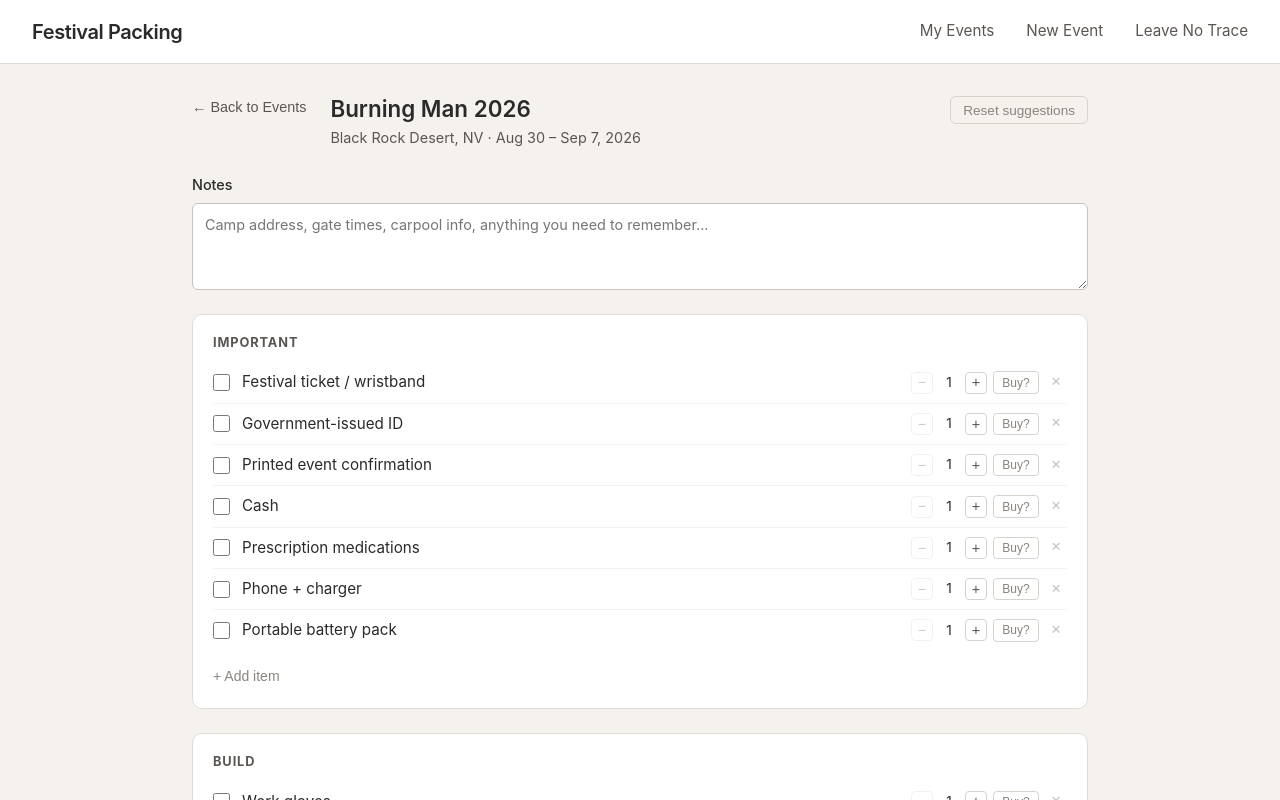
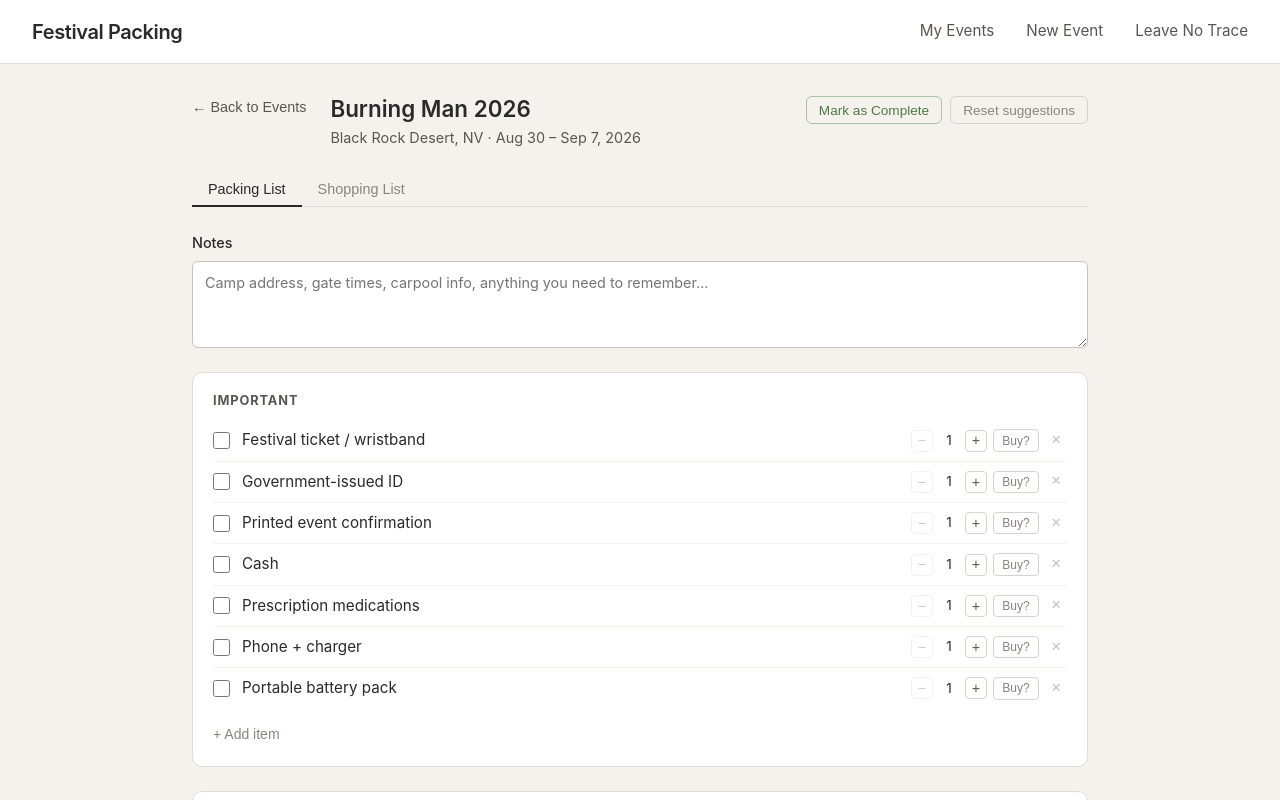
Before and after one commit to jellycat-code/festival-packing, a React (Vite) app: page / in a window 1280 px wide. Both pictures are taken after a click on the button "Packing List". Shown: the top 800 px of the page. Built offline with nearby package versions, Linux system fonts and the light colour scheme.

Commit message:
Phase 5: shopping list tab, mark as complete, post-event feedback

```diff
--- a/src/App.jsx
+++ b/src/App.jsx
@@ -63,6 +63,11 @@ function App() {
     setCurrentPage('home')
   }
 
+  function handleMarkComplete(eventId) {
+    setEvents(prev => prev.map(e => e.id === eventId ? { ...e, status: 'past' } : e))
+    setSelectedEvent(prev => ({ ...prev, status: 'past' }))
+  }
+
   function handleDeleteEvent(event) {
     setEvents(prev => prev.filter(e => e.id !== event.id))
     localStorage.removeItem(`fp_list_${event.id}`)
@@ -108,6 +113,7 @@ function App() {
           <PackingListPage
             event={selectedEvent}
             onBack={() => setCurrentPage('home')}
+            onMarkComplete={handleMarkComplete}
           />
         )}
       </main>
--- a/src/components/PackingListPage.css
+++ b/src/components/PackingListPage.css
@@ -326,3 +326,159 @@
   border-color: #2a2a2a;
   color: #2a2a2a;
 }
+
+/* Header actions group */
+.packing-list-header-actions {
+  display: flex;
+  gap: 0.5rem;
+  align-items: flex-start;
+  flex-wrap: wrap;
+}
+
+.btn-complete {
+  background: none;
+  border: 1px solid #a8c4a0;
+  border-radius: 6px;
+  color: #4a7a44;
+  font-size: 0.85rem;
+  padding: 0.35rem 0.75rem;
+  cursor: pointer;
+  white-space: nowrap;
+  transition: all 0.15s;
+}
+
+.btn-complete:hover {
+  background: #f0f7ee;
+}
+
+/* View tabs */
+.view-tabs {
+  display: flex;
+  gap: 0;
+  border-bottom: 1px solid #e0dbd4;
+}
+
+.view-tab {
+  background: none;
+  border: none;
+  border-bottom: 2px solid transparent;
+  padding: 0.5rem 1rem;
+  font-size: 0.9rem;
+  color: #8a847e;
+  cursor: pointer;
+  margin-bottom: -1px;
+  display: flex;
+  align-items: center;
+  gap: 0.4rem;
+  transition: all 0.15s;
+}
+
+.view-tab:hover {
+  color: #2a2a2a;
+}
+
+.view-tab--active {
+  color: #2a2a2a;
+  border-bottom-color: #2a2a2a;
+  font-weight: 500;
+}
+
+.tab-badge {
+  background: #2a2a2a;
+  color: #fff;
+  font-size: 0.7rem;
+  font-weight: 600;
+  border-radius: 10px;
+  padding: 0.1rem 0.45rem;
+  line-height: 1.4;
+}
+
+/* Shopping list qty label */
+.qty-label {
+  font-size: 0.82rem;
+  color: #8a847e;
+}
+
+/* Empty state box */
+.empty-state-box {
+  background: #ffffff;
+  border: 1px solid #e0dbd4;
+  border-radius: 10px;
+  padding: 2rem;
+  text-align: center;
+  color: #8a847e;
+  display: flex;
+  flex-direction: column;
+  gap: 0.4rem;
+  font-size: 0.95rem;
+}
+
+/* Feedback banner */
+.feedback-banner {
+  background: #f5f0e8;
+  border: 1px solid #d9c9b0;
+  border-radius: 8px;
+  padding: 0.85rem 1rem;
+  display: flex;
+  align-items: center;
+  justify-content: space-between;
+  gap: 1rem;
+  font-size: 0.9rem;
+  color: #5a4a35;
+}
+
+.btn-feedback-toggle {
+  background: none;
+  border: 1px solid #c4a882;
+  border-radius: 6px;
+  color: #7a5c30;
+  font-size: 0.85rem;
+  padding: 0.35rem 0.75rem;
+  cursor: pointer;
+  white-space: nowrap;
+  transition: all 0.15s;
+}
+
+.btn-feedback-toggle--active {
+  background: #7a5c30;
+  color: #fff;
+  border-color: #7a5c30;
+}
+
+/* Feedback buttons on items */
+.btn-feedback {
+  font-size: 0.75rem;
+  padding: 0.2rem 0.55rem;
+  border-radius: 4px;
+  border: 1px solid #d8d2cc;
+  background: transparent;
+  color: #8a847e;
+  cursor: pointer;
+  white-space: nowrap;
+  transition: all 0.15s;
+}
+
+.btn-feedback--didnt-need {
+  background: #fdf0f0;
+  border-color: #e0b4b4;
+  color: #9a3a3a;
+}
+
+.btn-feedback--need-more {
+  background: #f5efe6;
+  border-color: #c4a882;
+  color: #7a5c30;
+}
+
+/* Wish I'd Brought section */
+.category-section--wish {
+  border-color: #d9c9b0;
+  background: #fdfaf6;
+}
+
+.category-subtext {
+  font-size: 0.85rem;
+  color: #8a847e;
+  margin-bottom: 0.75rem;
+  margin-top: -0.4rem;
+}
--- a/src/components/PackingListPage.jsx
+++ b/src/components/PackingListPage.jsx
@@ -20,21 +20,28 @@ function formatDateRange(startStr, endStr) {
   return `${start.toLocaleDateString('en-US', opts)} – ${end.toLocaleDateString('en-US', { ...opts, year: 'numeric' })}`
 }
 
-function PackingListPage({ event, onBack }) {
+function PackingListPage({ event, onBack, onMarkComplete }) {
   const storageKey = `fp_list_${event.id}`
   const notesKey = `fp_notes_${event.id}`
+  const wishKey = `fp_wish_${event.id}`
 
   const [items, setItems] = useState(() => {
     const saved = localStorage.getItem(storageKey)
     return saved ? JSON.parse(saved) : generateSuggestions(event)
   })
-
-  const [notes, setNotes] = useState(() => {
-    return localStorage.getItem(notesKey) || ''
+  const [notes, setNotes] = useState(() => localStorage.getItem(notesKey) || '')
+  const [wishItems, setWishItems] = useState(() => {
+    const saved = localStorage.getItem(wishKey)
+    return saved ? JSON.parse(saved) : []
   })
 
+  const [view, setView] = useState('packing') // 'packing' | 'shopping'
+  const [feedbackMode, setFeedbackMode] = useState(false)
   const [addingTo, setAddingTo] = useState(null)
   const [newItemName, setNewItemName] = useState('')
+  const [newWishName, setNewWishName] = useState('')
+
+  const isPast = event.status === 'past'
 
   useEffect(() => {
     localStorage.setItem(storageKey, JSON.stringify(items))
@@ -44,6 +51,11 @@ function PackingListPage({ event, onBack }) {
     localStorage.setItem(notesKey, notes)
   }, [notes, notesKey])
 
+  useEffect(() => {
+    localStorage.setItem(wishKey, JSON.stringify(wishItems))
+  }, [wishItems, wishKey])
+
+  // --- Packing list actions ---
   function togglePacked(id) {
     setItems(prev => prev.map(item =>
       item.id === id ? { ...item, packed: !item.packed } : item
@@ -61,11 +73,6 @@ function PackingListPage({ event, onBack }) {
     setItems(prev => prev.map(item =>
       item.id === id ? { ...item, quantity: qty } : item
     ))
-  }
-
-  function resetSuggestions() {
-    if (!window.confirm('This will wipe your current list and start fresh with new suggestions. Any items you added or changes you made will be lost. Continue?')) return
-    setItems(generateSuggestions(event))
   }
 
   function removeItem(id) {
@@ -96,26 +103,135 @@ function PackingListPage({ event, onBack }) {
     setAddingTo(null)
   }
 
+  function resetSuggestions() {
+    if (!window.confirm('This will wipe your current list and start fresh with new suggestions. Any items you added or changes you made will be lost. Continue?')) return
+    setItems(generateSuggestions(event))
+  }
+
+  // --- Feedback actions ---
+  function setItemFeedback(id, feedback) {
+    setItems(prev => prev.map(item =>
+      item.id === id
+        ? { ...item, feedback: item.feedback === feedback ? null : feedback }
+        : item
+    ))
+  }
+
+  function addWishItem() {
+    if (!newWishName.trim()) return
+    setWishItems(prev => [...prev, { id: Date.now(), name: newWishName.trim() }])
+    setNewWishName('')
+  }
+
+  function removeWishItem(id) {
+    setWishItems(prev => prev.filter(i => i.id !== id))
+  }
+
+  function handleMarkComplete() {
+    if (!window.confirm('Mark this event as complete? You can still view and add feedback to the packing list afterward.')) return
+    onMarkComplete(event.id)
+  }
+
+  // --- Derived data ---
   const visibleItems = items.filter(i => !i.rejected)
   const rejectedItems = items.filter(i => i.rejected)
-
-  const activeCategories = CATEGORY_ORDER.filter(cat =>
-    visibleItems.some(i => i.category === cat)
-  )
+  const shoppingItems = visibleItems.filter(i => i.needsToPurchase)
+  const activeCategories = CATEGORY_ORDER.filter(cat => visibleItems.some(i => i.category === cat))
+  const shoppingCategories = CATEGORY_ORDER.filter(cat => shoppingItems.some(i => i.category === cat))
 
   return (
     <div className="packing-list-page">
 
+      {/* Header */}
       <div className="packing-list-header">
         <button className="btn-back" onClick={onBack}>← Back to Events</button>
         <div className="packing-list-title">
           <h2>{event.name}</h2>
           <p>{event.location} &middot; {formatDateRange(event.startDate, event.endDate)}</p>
         </div>
+        <div className="packing-list-header-actions">
+          {!isPast && (
+            <button className="btn-complete" onClick={handleMarkComplete}>
+              Mark as Complete
+            </button>
+          )}
           <button className="btn-reset" onClick={resetSuggestions}>
             Reset suggestions
           </button>
         </div>
+      </div>
+
+      {/* Tabs */}
+      <div className="view-tabs">
+        <button
+          className={`view-tab ${view === 'packing' ? 'view-tab--active' : ''}`}
+          onClick={() => setView('packing')}
+        >
+          Packing List
+        </button>
+        <button
+          className={`view-tab ${view === 'shopping' ? 'view-tab--active' : ''}`}
+          onClick={() => setView('shopping')}
+        >
+          Shopping List
+          {shoppingItems.length > 0 && (
+            <span className="tab-badge">{shoppingItems.length}</span>
+          )}
+        </button>
+      </div>
+
+      {/* ── SHOPPING LIST VIEW ── */}
+      {view === 'shopping' && (
+        <>
+          {shoppingItems.length === 0 ? (
+            <div className="empty-state-box">
+              <p>No items marked for purchase yet.</p>
+              <p>On the packing list, hit <strong>Buy?</strong> on anything you still need to get.</p>
+            </div>
+          ) : (
+            shoppingCategories.map(category => {
+              const catItems = shoppingItems.filter(i => i.category === category)
+              return (
+                <section key={category} className="category-section">
+                  <h3 className="category-heading">{category}</h3>
+                  <ul className="item-list">
+                    {catItems.map(item => (
+                      <li key={item.id} className="item-row">
+                        <input
+                          type="checkbox"
+                          className="item-checkbox"
+                          onChange={() => togglePurchase(item.id)}
+                        />
+                        <span className="item-name">{item.name}</span>
+                        <span className="qty-label">×{item.quantity || 1}</span>
+                      </li>
+                    ))}
+                  </ul>
+                </section>
+              )
+            })
+          )}
+        </>
+      )}
+
+      {/* ── PACKING LIST VIEW ── */}
+      {view === 'packing' && (
+        <>
+          {/* Post-event feedback banner */}
+          {isPast && (
+            <div className="feedback-banner">
+              <div>
+                <strong>How did packing go?</strong>
+                <span> Flag what you didn't need or wish you'd had more of — it'll make future suggestions smarter.</span>
+              </div>
+              <button
+                className={`btn-feedback-toggle ${feedbackMode ? 'btn-feedback-toggle--active' : ''}`}
+                onClick={() => setFeedbackMode(prev => !prev)}
+              >
+                {feedbackMode ? 'Done' : 'Add feedback'}
+              </button>
+            </div>
+          )}
 
           <div className="notes-section">
             <label htmlFor="notes">Notes</label>
@@ -133,7 +249,6 @@ function PackingListPage({ event, onBack }) {
             return (
               <section key={category} className="category-section">
                 <h3 className="category-heading">{category}</h3>
-
                 <ul className="item-list">
                   {categoryItems.map(item => (
                     <li key={item.id} className={`item-row ${item.packed ? 'item-row--packed' : ''}`}>
@@ -145,6 +260,25 @@ function PackingListPage({ event, onBack }) {
                       />
                       <span className="item-name">{item.name}</span>
                       <div className="item-actions">
+                        {feedbackMode ? (
+                          <>
+                            <button
+                              className={`btn-feedback ${item.feedback === 'didntNeed' ? 'btn-feedback--didnt-need' : ''}`}
+                              onClick={() => setItemFeedback(item.id, 'didntNeed')}
+                              title="Didn't actually need this"
+                            >
+                              Didn't need
+                            </button>
+                            <button
+                              className={`btn-feedback ${item.feedback === 'needMore' ? 'btn-feedback--need-more' : ''}`}
+                              onClick={() => setItemFeedback(item.id, 'needMore')}
+                              title="Wish I had more of this"
+                            >
+                              Need more
+                            </button>
+                          </>
+                        ) : (
+                          <>
                             <div className="item-qty">
                               <button
                                 className="qty-btn"
@@ -160,23 +294,19 @@ function PackingListPage({ event, onBack }) {
                             <button
                               className={`btn-buy ${item.needsToPurchase ? 'btn-buy--active' : ''}`}
                               onClick={() => togglePurchase(item.id)}
-                      title={item.needsToPurchase ? 'Remove from shopping list' : 'Add to shopping list'}
                             >
                               {item.needsToPurchase ? 'Buy ✓' : 'Buy?'}
                             </button>
-                    <button
-                      className="btn-remove"
-                      onClick={() => removeItem(item.id)}
-                      title="Remove item"
-                    >
-                      ✕
-                    </button>
+                            <button className="btn-remove" onClick={() => removeItem(item.id)}>✕</button>
+                          </>
+                        )}
                       </div>
                     </li>
                   ))}
                 </ul>
 
-            {addingTo === category ? (
+                {!feedbackMode && (
+                  addingTo === category ? (
                     <div className="add-item-form">
                       <input
                         type="text"
@@ -196,16 +326,47 @@ function PackingListPage({ event, onBack }) {
                     <button className="btn-add-item" onClick={() => setAddingTo(category)}>
                       + Add item
                     </button>
+                  )
                 )}
               </section>
             )
           })}
 
+          {!feedbackMode && (
             <section className="category-section category-section--new">
               <p className="add-category-hint">Don't see a category you need? Add items to Misc, or use the ✕ to clear out suggestions that don't apply to you.</p>
             </section>
+          )}
 
-      {rejectedItems.length > 0 && (
+          {/* Wish I'd brought — only in feedback mode */}
+          {feedbackMode && (
+            <section className="category-section category-section--wish">
+              <h3 className="category-heading">Wish I'd Brought</h3>
+              <p className="category-subtext">Anything you didn't have but wanted. We'll factor this into future suggestions.</p>
+              {wishItems.length > 0 && (
+                <ul className="item-list">
+                  {wishItems.map(item => (
+                    <li key={item.id} className="item-row">
+                      <span className="item-name">{item.name}</span>
+                      <button className="btn-remove" onClick={() => removeWishItem(item.id)}>✕</button>
+                    </li>
+                  ))}
+                </ul>
+              )}
+              <div className="add-item-form">
+                <input
+                  type="text"
+                  value={newWishName}
+                  onChange={e => setNewWishName(e.target.value)}
+                  placeholder="e.g. extra tarp, electrolyte packets..."
+                  onKeyDown={e => { if (e.key === 'Enter') addWishItem() }}
+                />
+                <button className="btn btn--primary" onClick={addWishItem}>Add</button>
+              </div>
+            </section>
+          )}
+
+          {rejectedItems.length > 0 && !feedbackMode && (
             <section className="category-section category-section--rejected">
               <h3 className="category-heading category-heading--rejected">Rejected Suggestions</h3>
               <ul className="item-list">
@@ -213,16 +374,13 @@ function PackingListPage({ event, onBack }) {
                   <li key={item.id} className="item-row item-row--rejected">
                     <span className="item-name">{item.name}</span>
                     <span className="item-category-tag">{item.category}</span>
-                <button
-                  className="btn-restore"
-                  onClick={() => restoreItem(item.id)}
-                >
-                  Restore
-                </button>
+                    <button className="btn-restore" onClick={() => restoreItem(item.id)}>Restore</button>
                   </li>
                 ))}
               </ul>
             </section>
+          )}
+        </>
       )}
 
     </div>
```
Lines whose indentation alone changed are shown as unchanged.
